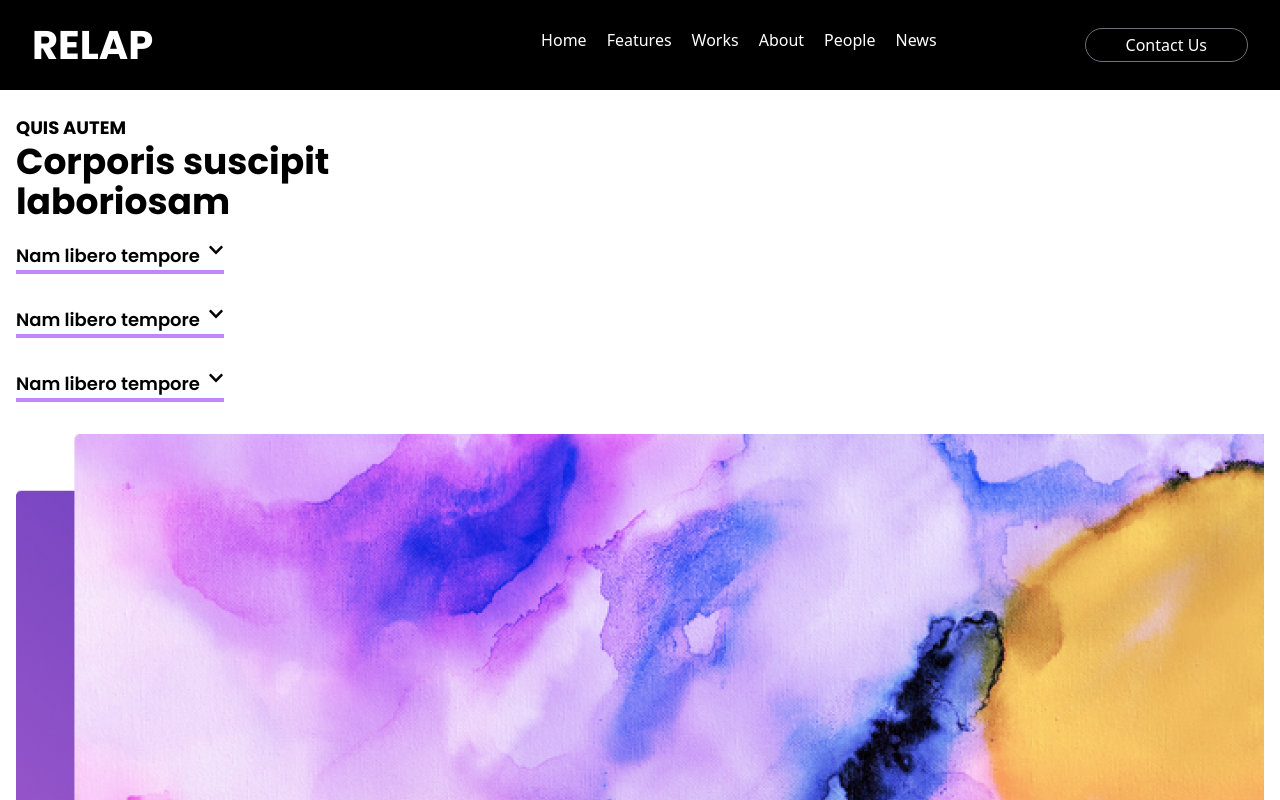
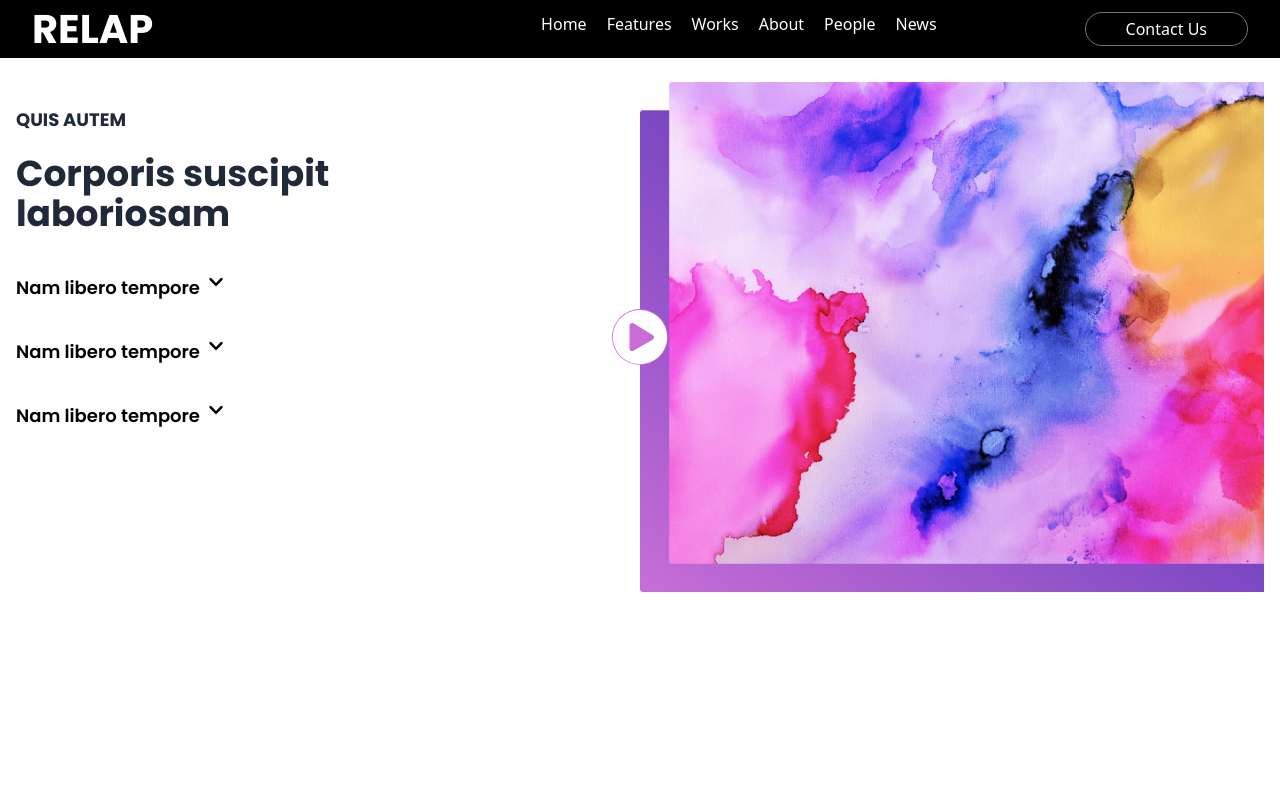
Before and after one commit to WalassiSilva/relap, a React (Vite) app: page /features in a window 1280 px wide. Shown: the top 800 px of the page. Built offline with nearby package versions, Linux system fonts and the light colour scheme.

Commit message:
add desktop version of Features page

```diff
--- a/src/App.tsx
+++ b/src/App.tsx
@@ -1,5 +1,5 @@
 import { Outlet } from "react-router-dom"
-import { Header } from "./components/Home/Header"
+import { Header } from "./components/HomeSection/Header"
 
 function App() {
 
--- a/src/components/FeaturesSection/Accordion.tsx
+++ b/src/components/FeaturesSection/Accordion.tsx
@@ -5,13 +5,13 @@ export function Accordion() {
   const [isOpen, setIsOpen] = useState(false);
 
   return (
-    <article>
-              <button onClick={() => setIsOpen(!isOpen)} className=" flex gap-2 border-b-4 border-purple-400">
+    <article className="max-w-[350px]">
+              <button onClick={() => setIsOpen(!isOpen)} className={`flex gap-2 border-b-4  ${isOpen ? ' border-purple-400' : 'border-transparent'}`}>
                 <p className="text-lg font-semibold font-title">Nam libero tempore</p>
                 {isOpen ? <FaChevronUp /> : <FaChevronDown />}
               </button>
               <div className={`grid overflow-hidden transition-all duration-300 ease-in-out text-slate-600 text-sm ${isOpen ? 'grid-rows-[1fr] opacity-100' : 'grid-rows-[0fr] opacity-0'}`}>
-                <p className="overflow-hidden text-gray-400 py-4">Nam libero tempore, cum soluta nobis est eligendi optio cumque nihil impedit quo minus id quod maxime placeat facere possimus, omnis voluptas assumenda est, omnis dolor repellendus.</p>
+                <p className="overflow-hidden text-gray-400 py-4 ">Nam libero tempore, cum soluta nobis est eligendi optio cumque nihil impedit quo minus id quod maxime placeat facere possimus, omnis voluptas assumenda est, omnis dolor repellendus.</p>
               </div>
             </article>
   )
--- a/src/components/FeaturesSection/index.tsx
+++ b/src/components/FeaturesSection/index.tsx
@@ -8,11 +8,11 @@ export function FeaturesSection() {
 
 
   return (
-    <section className="bg-white px-4 py-6">
-      <article className="pr-0 flex flex-col - gap-5">
-        <div>
-          <h5 className="text-lg font-bold uppercase font-title">Quis autem</h5>
-          <h3 className="text-4xl font-bold font-title">Corporis suscipit <br />laboriosam</h3>
+    <section className="bg-white px-4 py-6 md:flex ">
+      <article className="pr-0 flex flex-col gap-5 w-full">
+        <div className="md:pt-6 ">
+          <h5 className="text-lg font-bold uppercase font-title text-gray-800">Quis autem</h5>
+          <h3 className="text-4xl font-bold font-title text-gray-800 md:my-5">Corporis suscipit <br />laboriosam</h3>
         </div>
         {/* DROP DOWN */}
         <div>
@@ -25,11 +25,11 @@ export function FeaturesSection() {
         </div>
       </article>
       {/* IMAGE/VIDEO SECTION*/}
-      <article>
+      <article className="relative w-full">
         <img src={painting} alt="Painting" className="w-full" />
+        <div className="absolute top-1/2 left-1/2 -translate-x-1/2 -translate-y-1/2  md:left-0"><FaPlayCircle className="text-white bg-[#c86dd7] rounded-full size-14 hover:scale-110 duration-200 " /></div>
       </article>
       {/* PLAY BUTTON */}
-      <div><FaPlayCircle /></div>
     </section>
   )
 }
--- a/src/components/Home/Header.tsx
+++ b/src/components/HomeSection/Header.tsx
@@ -3,8 +3,8 @@ import { Navbar } from "./Navbar";
 
 export function Header() {
   return (
-    <header className="z-40 px-4 md:px-8 py-3 flex sticky flex-wrap top-0 bg-white mx-auto w-full justify-between items-center
-    md:bg-black ">
+    <header className="z-40 px-4  py-3 flex sticky flex-wrap top-0 bg-white mx-auto w-full justify-between items-center
+    md:bg-black md:px-8">
       <Logo />
       <Navbar />
     </header>)
--- a/src/components/Home/Navbar.tsx
+++ b/src/components/HomeSection/Navbar.tsx
@@ -10,7 +10,7 @@ export function Navbar() {
   }
   return (
     <>
-      <div className="flex justify-between text-white md:py-4">
+      <div className="flex justify-between text-white md:py-">
         <ul className="hidden w-full md:flex gap-5">
           <NavLinks src="home" />
           <NavLinks src="features" />
--- a/src/components/Home/index.tsx
+++ b/src/components/HomeSection/index.tsx
@@ -3,9 +3,9 @@ import { Hero } from "./Hero";
 import { BgCircles } from "./BgCircles";
 
 
-export function Home() {
+export function HomeSection() {
   return (
-    <div className="bg-gradient-to-bl from-[#3023AE] to-[#C86DD7] z-20 relative bg-cover bg-no-repeat w-[100dvw-] h-[calc(100dvh-56px)] overflow-x-hidden md:h-[calc(100dvh-90px)] lg:px-[10%]">
+    <div className="bg-gradient-to-bl from-[#3023AE] to-[#C86DD7] z-20 relative bg-cover bg-no-repeat w-[100dvw-] h-[calc(100dvh-56px)] overflow-hidden lg:px-[10%]">
       <div className="">
         <Hero />
         <Footer />
--- a/src/routes/Home.tsx
+++ b/src/routes/Home.tsx
@@ -1,7 +1,7 @@
-import { Home as HomeComponent} from "../components/Home"
+import { HomeSection } from "../components/HomeSection";
 
 export function Home() {
   return (
-      <HomeComponent />
+    <HomeSection />
   )
 }
```
Also changed, not shown: src/components/HomeSection/BgCircles.tsx (renamed from src/components/Home/BgCircles.tsx), src/components/HomeSection/Footer.tsx (renamed from src/components/Home/Footer.tsx), src/components/HomeSection/Hero.tsx (renamed from src/components/Home/Hero.tsx), src/components/HomeSection/Logo.tsx (renamed from src/components/Home/Logo.tsx), src/components/HomeSection/NavLinks.tsx (renamed from src/components/Home/NavLinks.tsx).
